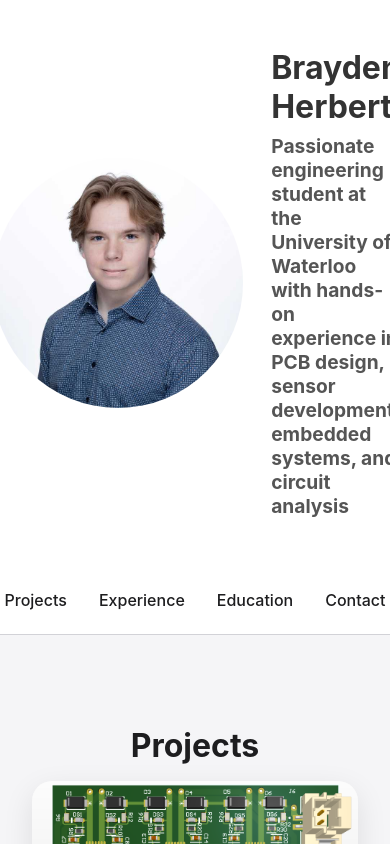
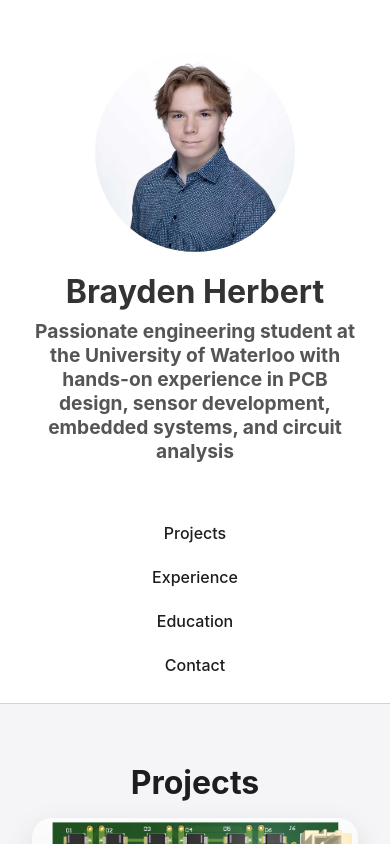
Before and after one commit to BraydenHerbert/BraydenHerbert, a plain HTML site: page index.html in a window 390 px wide. Shown: the top 844 px of the page. Drawn offline with Linux system fonts and the light colour scheme.

Commit message:
Update index.html

```diff
--- a/index.html
+++ b/index.html
@@ -14,6 +14,7 @@
         text-align: center;
         overflow-x: hidden;
     }
+
     header {
         display: flex;
         justify-content: center;
@@ -23,35 +24,46 @@
         font-size: 2.5rem;
         font-weight: bold;
         color: #333;
+        flex-wrap: wrap;
     }
+
     .hero {
         display: flex;
         align-items: center;
         text-align: left;
+        flex-wrap: wrap;
+        justify-content: center;
     }
+
     .hero img {
-            width: 250px;
-            height: 250px;
+        width: 200px;
+        height: 200px;
         border-radius: 50%;
-            margin-right: 1.5rem;
+        margin: 1rem;
         border: 4px solid #fff;
         object-fit: cover;
     }
+
     .bio {
         max-width: 600px;
+        padding: 1rem;
     }
+
     .bio h1 {
         margin: 0;
         font-size: 2rem;
     }
+
     .bio p {
         margin: 0.5rem 0 0;
         font-size: 1.2rem;
         color: #555;
     }
+
     nav {
         display: flex;
         justify-content: center;
+        flex-wrap: wrap;
         background: #ffffff;
         padding: 1rem 0;
         border-bottom: 1px solid #d2d2d7;
@@ -60,29 +72,35 @@
         width: 100%;
         z-index: 100;
     }
+
     nav a {
         color: #1d1d1f;
         text-decoration: none;
         padding: 0.5rem 1rem;
         font-weight: 500;
     }
+
     nav a:hover {
         color: #0071e3;
     }
+
     .container {
         max-width: 1200px;
         margin: auto;
-            padding: 4rem 2rem;
+        padding: 2rem;
     }
+
     .section-title {
         font-size: 2rem;
         margin-bottom: 1rem;
     }
+
     .grid-container {
         display: grid;
-            grid-template-columns: repeat(auto-fit, minmax(300px, 1fr));
+        grid-template-columns: repeat(auto-fit, minmax(250px, 1fr));
         gap: 1.5rem;
     }
+
     .image-container {
         width: 100%;
         overflow: hidden;
@@ -91,9 +109,11 @@
         cursor: pointer;
         transition: transform 0.3s ease-in-out;
     }
+
     .image-container:hover {
         transform: translateY(-10px);
     }
+
     .image-container img {
         width: 100%;
         height: auto;
@@ -101,6 +121,7 @@
         object-fit: contain;
         display: block;
     }
+
     .dropdown-content {
         display: none;
         padding: 1rem;
@@ -109,18 +130,22 @@
         border-radius: 10px;
         box-shadow: 0 5px 15px rgba(0, 0, 0, 0.1);
         margin-top: 1rem;
+        text-align: left;
     }
+
     .dropdown-content p {
         margin: 0;
         font-size: 1rem;
         color: #333;
     }
+
     .experience-container, .education-container {
         display: flex;
         flex-direction: column;
         gap: 1.5rem;
         margin-top: 2rem;
     }
+
     .experience-card, .education-card {
         display: flex;
         align-items: center;
@@ -129,43 +154,93 @@
         border-radius: 10px;
         box-shadow: 0 5px 15px rgba(0, 0, 0, 0.1);
         transition: transform 0.3s ease-in-out;
+        flex-wrap: wrap;
     }
+
     .experience-image, .education-image {
-            width: 150px;
+        width: 120px;
         height: auto;
         border-radius: 5px;
-            margin-right: 1.5rem;
+        margin-right: 1rem;
     }
+
     .experience-text, .education-text {
         text-align: left;
+        flex: 1;
     }
+
     .experience-text h3, .education-text h3 {
         margin: 0;
         font-size: 1.2rem;
     }
+
     .experience-text p, .education-text p {
         margin: 0.5rem 0 0;
         font-size: 1rem;
         color: #555;
     }
+
     .experience-text .dates, .education-text .dates {
         font-size: 0.9rem;
         color: #777;
     }
+
     footer {
         background: #ffffff;
         padding: 2rem 0;
         font-size: 0.9rem;
         color: #6e6e73;
     }
+
     .scroll-animation {
         opacity: 0;
         transform: translateY(50px);
         transition: opacity 0.6s ease-out, transform 0.6s ease-out;
     }
+
     .scroll-animation.show {
         opacity: 1;
         transform: translateY(0);
+    }
+
+    /* === Mobile-Specific Adjustments === */
+    @media (max-width: 768px) {
+        header {
+            font-size: 2rem;
+            padding: 2rem 1rem;
+        }
+
+        .hero {
+            flex-direction: column;
+            text-align: center;
+        }
+
+        .hero img {
+            margin: 1rem auto;
+        }
+
+        .bio {
+            padding: 0 1rem;
+            text-align: center;
+        }
+
+        .experience-card, .education-card {
+            flex-direction: column;
+            align-items: center;
+            text-align: center;
+        }
+
+        .experience-image, .education-image {
+            margin: 0 0 1rem 0;
+        }
+
+        nav {
+            flex-direction: column;
+        }
+
+        nav a {
+            padding: 0.75rem;
+        }
     }
 </style>
 </head>
```
Lines whose indentation alone changed are shown as unchanged.
